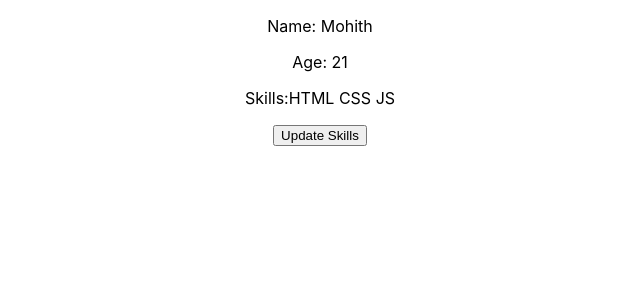
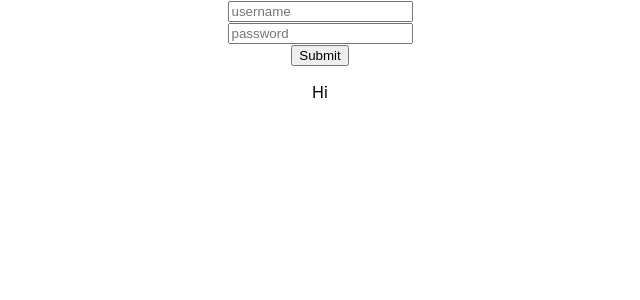
Before and after one commit to mohithsaran/React-Course, a React (Create React App) app: page / in a window 1280 px wide. Shown: the top 300 px of the page, without its empty margins (320-960 px from the left). Built offline with nearby package versions, Linux system fonts and the light colour scheme.

Commit message:
Onchange

```diff
--- a/src/App.js
+++ b/src/App.js
@@ -1,21 +1,49 @@
 import React, { useState } from "react";
-import Test from "./Test";
 
 const App = () => {
   const [data, setData] = useState({
-    name: "Mohith",
-    age: 21,
-    skills: ["HTML ", "CSS ", "JS "],
+    user: [],
+    password: [],
   });
-  const updateSkills = () => {
-    setData({ ...data, skills: ["HTML ", "CSS ", "JS ", "REACT"] });
+
+  const handler = (e) => {
+    setData((data) => ({
+      ...data,
+      [e.target.name]: e.target.value,
+    }));
+  };
+
+  const submitHandler = (e) => {
+    e.preventDefault();
+    console.log(data);
   };
   return (
     <div>
-      <center>
-        <Test name={data.name} age={data.age} skills={data.skills} />
-        <button onClick={updateSkills}>Update Skills</button>
-      </center>
+      <form onSubmit={submitHandler}>
+        <div>
+          <center>
+            <input
+              type="text"
+              value={data.user}
+              onChange={handler}
+              placeholder="username"
+              name="user"
+            />
+            <br />
+            <input
+              type="password"
+              value={data.password}
+              onChange={handler}
+              placeholder="password"
+              name="password"
+            />
+            <br />
+            <button type="submit">Submit</button>
+            <br />
+            <p>Hi {data.user}</p>
+          </center>
+        </div>
+      </form>
     </div>
   );
 };
--- a/src/Test.js
+++ /dev/null
@@ -1,11 +0,0 @@
-const Test = (props) => {
-  return (
-    <div>
-      <p>Name: {props.name}</p>
-      <p>Age: {props.age}</p>
-      <p>Skills:{props.skills}</p>
-    </div>
-  );
-};
-
-export default Test;
```
